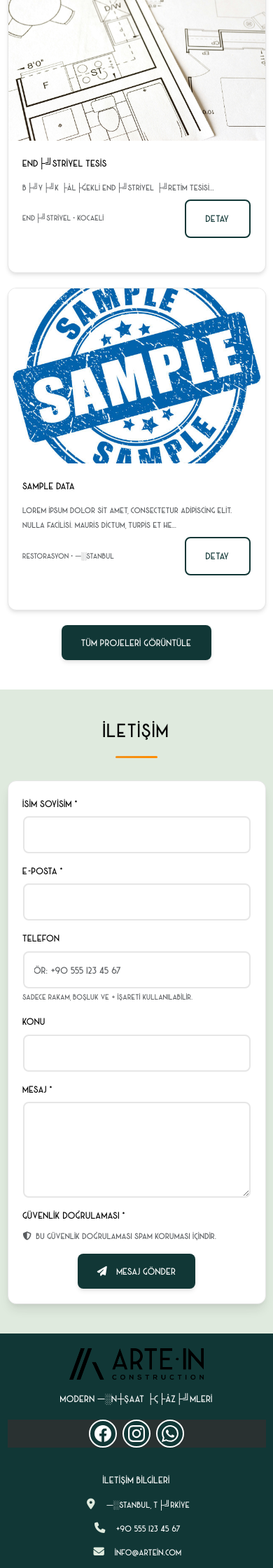
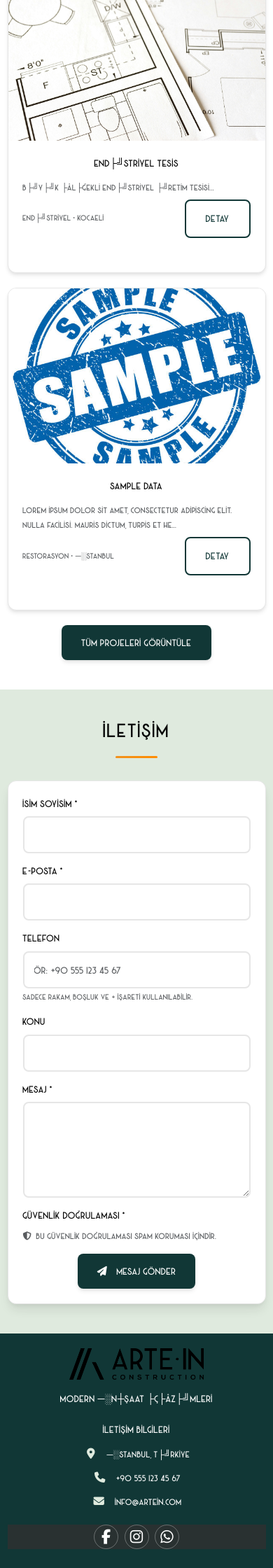
Before and after one commit to aliigan/tr.artein, a PHP site: page /app/frontend/index.php in a window 390 px wide. Shown: the part 3720-5960 px from the top of the page at 70% size. Run offline with PHP 8.4, Linux system fonts and the light colour scheme; data comes from the database, SQL or seed files in the repository; some libraries are stand-ins or nearby versions.

Commit message:
social media icons updated. quick link removed. footer design updated

```diff
--- a/app/frontend/includes/footer.php
+++ b/app/frontend/includes/footer.php
@@ -45,66 +45,21 @@
             display: inline-flex;
             align-items: center;
             justify-content: center;
-            width: 50px;
-            height: 50px;
+            width: 40px;
+            height: 40px;
             border-radius: 50%;
-            color: #fff;
+            color: #ffffff;
             font-size: 1.2rem;
             text-decoration: none;
-            transition: all 0.3s cubic-bezier(0.4, 0, 0.2, 1);
-            position: relative;
-            overflow: hidden;
-            background: var(--artein-dark);
-            border: 2px solid #fff;
-        }
-        .social-link::before {
-            content: '';
-            position: absolute;
-            top: 0;
-            left: 0;
-            right: 0;
-            bottom: 0;
-            border-radius: 50%;
             transition: all 0.3s ease;
-        }
-        .social-link.facebook {
-            background: var(--artein-dark);
-            border: 2px solid #fff;
-        }
-        .social-link.whatsapp {
-            background: var(--artein-dark);
-            border: 2px solid #fff;
-        }
-        .social-link.instagram {
-            background: var(--artein-dark);
-            border: 2px solid #fff;
-        }
-        .social-link.linkedin {
-            background: linear-gradient(135deg, var(--artein-dark), #0077b5);
-        }
-        .social-link.youtube {
-            background: linear-gradient(135deg, var(--artein-dark), #ff0000);
+            background: transparent !important;
+            border: 1px solid rgba(255, 255, 255, 0.3) !important;
+            box-shadow: none !important;
         }
         .social-link:hover {
-            transform: translateY(-3px) scale(1.1);
-            box-shadow: 0 8px 20px rgba(0,0,0,0.3);
-            background: #fff;
-            color: var(--artein-dark);
-        }
-        .social-link:hover::before {
-            background: rgba(255, 255, 255, 0.1);
-        }
-
-        .social-icon {
-            width: 24px !important;
-            height: 24px !important;
-            color: white !important;
-            transition: all 0.3s ease !important;
-            display: block !important;
-        }
-
-        .social-link:hover .social-icon {
-            color: var(--artein-dark) !important;
+            transform: translateY(-2px);
+            background: transparent !important;
+            color: #ffffff;
         }
 
         /* Debug: Sosyal medya ikonları görünürlük */
@@ -225,12 +180,25 @@
             .social-links {
                 gap: 0.6rem !important;
                 margin: 1rem 0 !important;
+                justify-content: center !important;
+            }
+
+            .footer-logo {
+                text-align: center !important;
+            }
+
+            .footer-contact {
+                text-align: center !important;
+            }
+
+            h5 {
+                text-align: center !important;
             }
 
             .social-link {
-                width: 40px !important;
-                height: 40px !important;
-                font-size: 1rem !important;
+                width: 35px !important;
+                height: 35px !important;
+                font-size: 0.9rem !important;
             }
 
             .col-lg-6 {
@@ -272,31 +240,11 @@
                         <?php endif; ?>
                     </div>
                     <p><?= escape(getSetting('site_description', 'Modern İnşaat Çözümleri')) ?></p>
-
-                    <div class="social-links">
-                        <a href="<?= escape(getSetting('social_facebook', getSetting('facebook_url', 'https://www.facebook.com/artein'))) ?>" target="_blank" title="Facebook" class="social-link facebook">
-                            <svg class="social-icon" viewBox="0 0 24 24" fill="currentColor">
-                                <path d="M24 12.073c0-6.627-5.373-12-12-12s-12 5.373-12 12c0 5.99 4.388 10.954 10.125 11.854v-8.385H7.078v-3.47h3.047V9.43c0-3.007 1.792-4.669 4.533-4.669 1.312 0 2.686.235 2.686.235v2.953H15.83c-1.491 0-1.956.925-1.956 1.874v2.25h3.328l-.532 3.47h-2.796v8.385C19.612 23.027 24 18.062 24 12.073z"/>
-                            </svg>
-                        </a>
-
-                        <a href="<?= escape(getSetting('social_instagram', getSetting('instagram_url', 'https://www.instagram.com/artein'))) ?>" target="_blank" title="Instagram" class="social-link instagram">
-                            <svg class="social-icon" viewBox="0 0 24 24" fill="currentColor">
-                                <path d="M12 2.163c3.204 0 3.584.012 4.85.07 3.252.148 4.771 1.691 4.919 4.919.058 1.265.069 1.645.069 4.849 0 3.205-.012 3.584-.069 4.849-.149 3.225-1.664 4.771-4.919 4.919-1.266.058-1.644.07-4.85.07-3.204 0-3.584-.012-4.849-.07-3.26-.149-4.771-1.699-4.919-4.92-.058-1.265-.07-1.644-.07-4.849 0-3.204.013-3.583.07-4.849.149-3.227 1.664-4.771 4.919-4.919 1.266-.057 1.645-.069 4.849-.069zm0-2.163c-3.259 0-3.667.014-4.947.072-4.358.2-6.78 2.618-6.98 6.98-.059 1.281-.073 1.689-.073 4.948 0 3.259.014 3.668.072 4.948.2 4.358 2.618 6.78 6.98 6.98 1.281.058 1.689.072 4.948.072 3.259 0 3.668-.014 4.948-.072 4.354-.2 6.782-2.618 6.979-6.98.059-1.28.073-1.689.073-4.948 0-3.259-.014-3.667-.072-4.947-.196-4.354-2.617-6.78-6.979-6.98-1.281-.059-1.69-.073-4.949-.073zm0 5.838c-3.403 0-6.162 2.759-6.162 6.162s2.759 6.163 6.162 6.163 6.162-2.759 6.162-6.163c0-3.403-2.759-6.162-6.162-6.162zm0 10.162c-2.209 0-4-1.79-4-4 0-2.209 1.791-4 4-4s4 1.791 4 4c0 2.21-1.791 4-4 4zm6.406-11.845c-.796 0-1.441.645-1.441 1.44s.645 1.44 1.441 1.44c.795 0 1.439-.645 1.439-1.44s-.644-1.44-1.439-1.44z"/>
-                            </svg>
-                        </a>
-
-                        <a href="https://wa.me/<?= preg_replace('/[^0-9]/', '', getSetting('whatsapp_number', getSetting('company_phone', '+90 555 888 99 88'))) ?>" target="_blank" title="WhatsApp" class="social-link whatsapp">
-                            <svg class="social-icon" viewBox="0 0 24 24" fill="currentColor">
-                                <path d="M17.472 14.382c-.297-.149-1.758-.867-2.03-.967-.273-.099-.471-.148-.67.15-.197.297-.767.966-.94 1.164-.173.199-.347.223-.644.075-.297-.15-1.255-.463-2.39-1.475-.883-.788-1.48-1.761-1.653-2.059-.173-.297-.018-.458.13-.606.134-.133.298-.347.446-.52.149-.174.198-.298.298-.497.099-.198.05-.371-.025-.52-.075-.149-.669-1.612-.916-2.207-.242-.579-.487-.5-.669-.51-.173-.008-.371-.01-.57-.01-.198 0-.52.074-.792.372-.272.297-1.04 1.016-1.04 2.479 0 1.462 1.065 2.875 1.213 3.074.149.198 2.096 3.2 5.077 4.487.709.306 1.262.489 1.694.625.712.227 1.36.195 1.871.118.571-.085 1.758-.719 2.006-1.413.248-.694.248-1.289.173-1.413-.074-.124-.272-.198-.57-.347m-5.421 7.403h-.004a9.87 9.87 0 01-5.031-1.378l-.361-.214-3.741.982.998-3.648-.235-.374a9.86 9.86 0 01-1.51-5.26c.001-5.45 4.436-9.884 9.888-9.884 2.64 0 5.122 1.03 6.988 2.898a9.825 9.825 0 012.893 6.994c-.003 5.45-4.437 9.884-9.885 9.884m8.413-18.297A11.815 11.815 0 0012.05 0C5.495 0 .16 5.335.157 11.892c0 2.096.547 4.142 1.588 5.945L.057 24l6.305-1.654a11.882 11.882 0 005.683 1.448h.005c6.554 0 11.89-5.335 11.893-11.893A11.821 11.821 0 0020.885 3.488"/>
-                            </svg>
-                        </a>
-                    </div>
                 </div>
 
                 <div class="col-lg-6">
-                    <h5 class="mb-3">İletişim Bilgileri</h5>
-                    <div class="footer-contact">
+                    <h5 class="mb-3 text-lg-end">İletişim Bilgileri</h5>
+                    <div class="footer-contact text-lg-end">
                         <p>
                             <i class="fas fa-map-marker-alt"></i>
                             <a href="https://www.google.com/maps/search/<?= urlencode(getSetting('company_address', 'İstanbul, Türkiye')) ?>"
@@ -320,6 +268,20 @@
                             </a>
                         </p>
                     </div>
+
+                    <div class="social-links justify-content-lg-end">
+                        <a href="<?= escape(getSetting('social_facebook', getSetting('facebook_url', 'https://www.facebook.com/artein'))) ?>" target="_blank" title="Facebook" class="social-link facebook">
+                            <i class="fab fa-facebook-f"></i>
+                        </a>
+
+                        <a href="<?= escape(getSetting('social_instagram', getSetting('instagram_url', 'https://www.instagram.com/artein'))) ?>" target="_blank" title="Instagram" class="social-link instagram">
+                            <i class="fab fa-instagram"></i>
+                        </a>
+
+                        <a href="https://wa.me/<?= preg_replace('/[^0-9]/', '', getSetting('whatsapp_number', getSetting('company_phone', '+90 555 888 99 88'))) ?>" target="_blank" title="WhatsApp" class="social-link whatsapp">
+                            <i class="fab fa-whatsapp"></i>
+                        </a>
+                    </div>
                 </div>
 
             </div>
@@ -337,8 +299,7 @@
                 <div class="col-md-6">
                     <p class="mb-0 text-center text-md-end text-muted">
                         <small>
-                            Modern İnşaat Çözümleri | Kalite ve Güvenin Adresi
-                            <br>
+
                             <a href="#" onclick="showCookieSettings(); return false;" class="text-decoration-underline">
                                 <i class="fas fa-cookie-bite me-1"></i>Çerez Ayarları
                             </a>
--- a/assets/css/style.css
+++ b/assets/css/style.css
@@ -325,6 +325,9 @@
 .social-links .social-link {
     transition: all 0.3s ease;
     text-decoration: none;
+    background: transparent !important;
+    border: 1px solid rgba(255, 255, 255, 0.3) !important;
+    box-shadow: none !important;
 }
 
 .social-links .social-link:hover {
```
